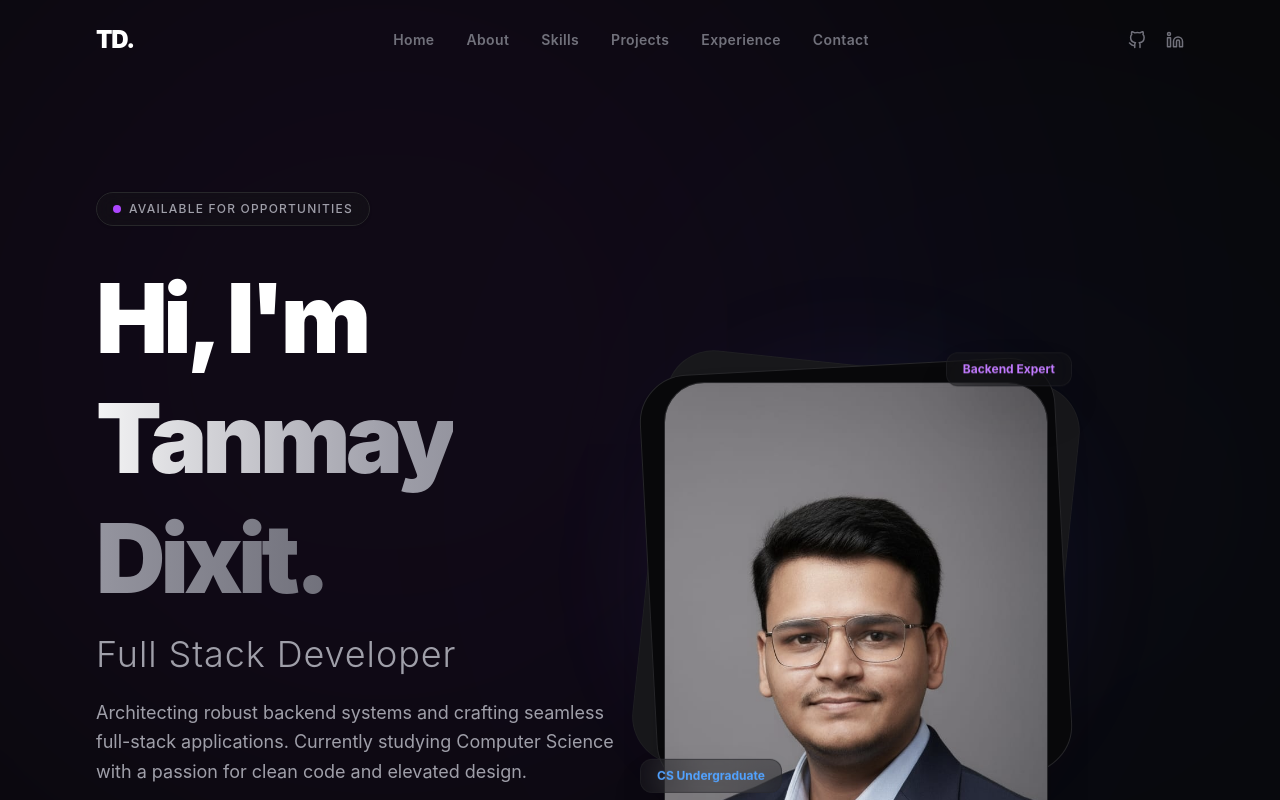
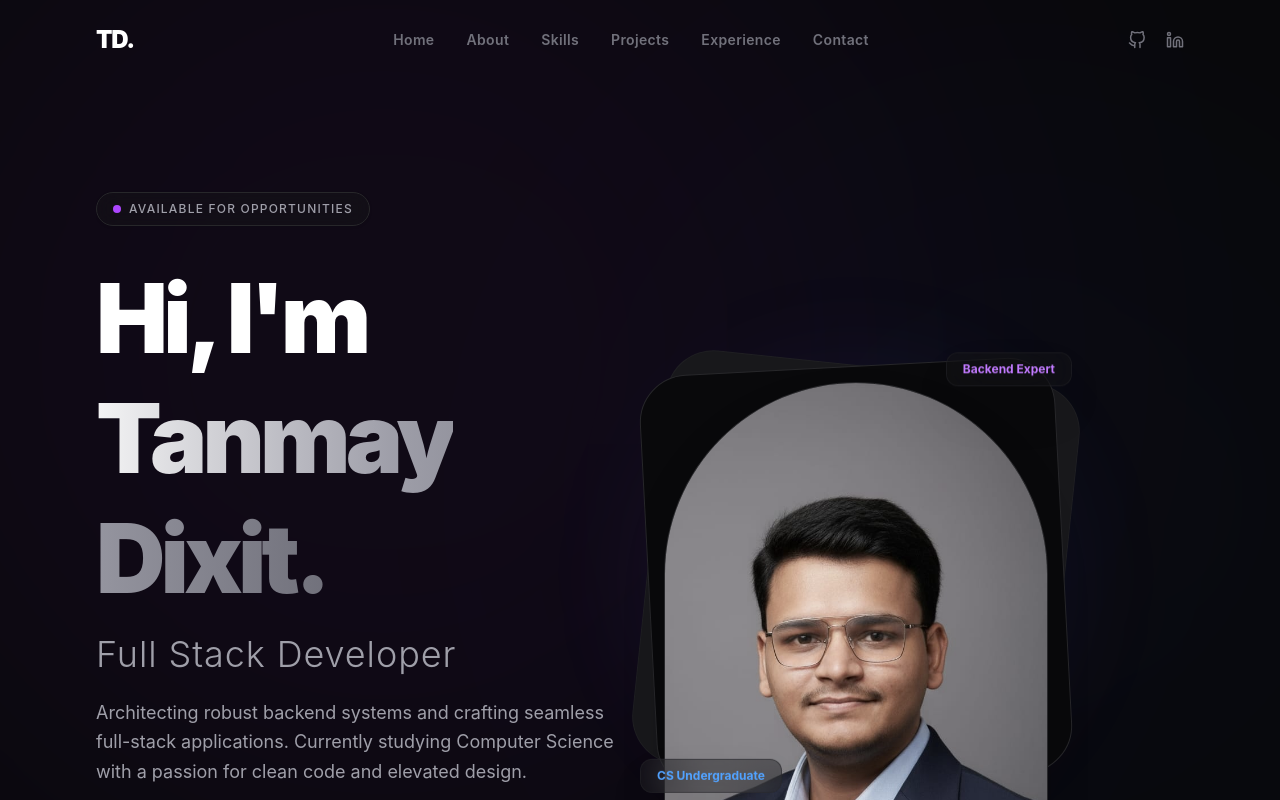
Before and after one commit to Tanmaydixit09/Portfolio, a React (Vite) app: page / in a window 1280 px wide. Shown: the top 800 px of the page. Built offline with nearby package versions, Linux system fonts and the light colour scheme.

Commit message:
style: make hero avatar circular frame

```diff
--- a/src/components/Hero.jsx
+++ b/src/components/Hero.jsx
@@ -114,8 +114,8 @@ const Hero = () => {
             <div className="absolute -inset-4 bg-zinc-900 border border-zinc-800/50 rounded-[48px] rotate-6 group-hover:rotate-3 transition-transform duration-700" />
             <div className="absolute -inset-4 bg-zinc-950 border border-zinc-800 rounded-[48px] -rotate-3 group-hover:rotate-0 transition-transform duration-700" />
 
-            {/* The Actual Image */}
-            <div className="absolute inset-0 rounded-[40px] overflow-hidden border border-zinc-800 shadow-2xl relative z-10">
+            {/* The Actual Image (circular frame) */}
+            <div className="absolute inset-0 rounded-full overflow-hidden border border-zinc-800 shadow-2xl relative z-10 flex items-center justify-center">
               <img
                 src="/avatar.jpg"
                 alt="Tanmay Dixit - Avatar"
```
